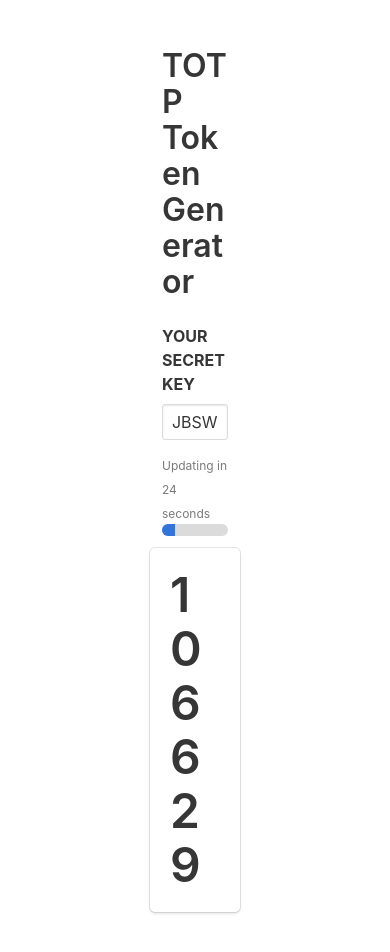
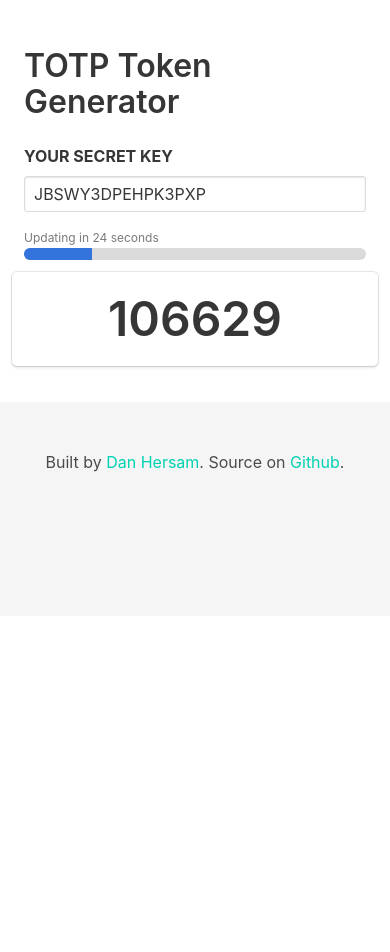
Before and after one commit to jaden/totp-generator, a plain HTML site: page public/index.html in a window 390 px wide. After the commit the page ends 844 px from the top, so only its background shows below. Drawn offline with Linux system fonts and the light colour scheme.

Commit message:
Make layout responsive and add footer

```diff
--- a/public/index.html
+++ b/public/index.html
@@ -2,15 +2,24 @@
 <html lang="en">
 <head>
   <meta charset="UTF-8">
+  <meta name="viewport" content="width=device-width, initial-scale=1">
   <title>TOTP Generator</title>
   <link rel="stylesheet" href="css/bulma-0.5.1.min.css">
+  <style>
+    @media screen and (min-width: 1068px) {
+      .container {
+        max-width: 600px;
+        width: 600px;
+      }
+    }
+  </style>
 </head>
 <body>
 
-  <div id="app" class="columns is-mobile">
-    <div class="column is-one-third is-offset-one-third">
+  <section id="app" class="section">
 
-      <section class="section">
+    <div class="container">
+
       <h1 class="title">TOTP Token Generator</h1>
 
       <div class="field">
@@ -27,13 +36,28 @@
 
       <div class="tile is-ancestor">
         <div class="tile box">
-            <p class="title is-size-1" style="margin:auto">{{ token }}</p>
+          <p class="title is-size-1 has-text-centered" style="margin: auto">{{ token }}</p>
         </div>
       </div>
 
+    </div>
+
   </section>
+
+  <footer class="footer">
+    <div class="container">
+      <div class="content has-text-centered">
+        <p>
+          Built by <a href="https://dan.hersam.com">Dan Hersam</a>. Source on <a href="https://github.com/jaden/totp-generator">Github</a>.
+        </p>
+        <p>
+          <a class="icon" href="https://github.com/jgthms/bulma">
+            <i class="fa fa-github"></i>
+          </a>
+        </p>
       </div>
     </div>
+  </footer>
 
   <script src="js/vue-2.4.0.min.js"></script>
   <script src="js/otpauth-3.0.7.min.js"></script>
```
Lines whose indentation alone changed are shown as unchanged.
